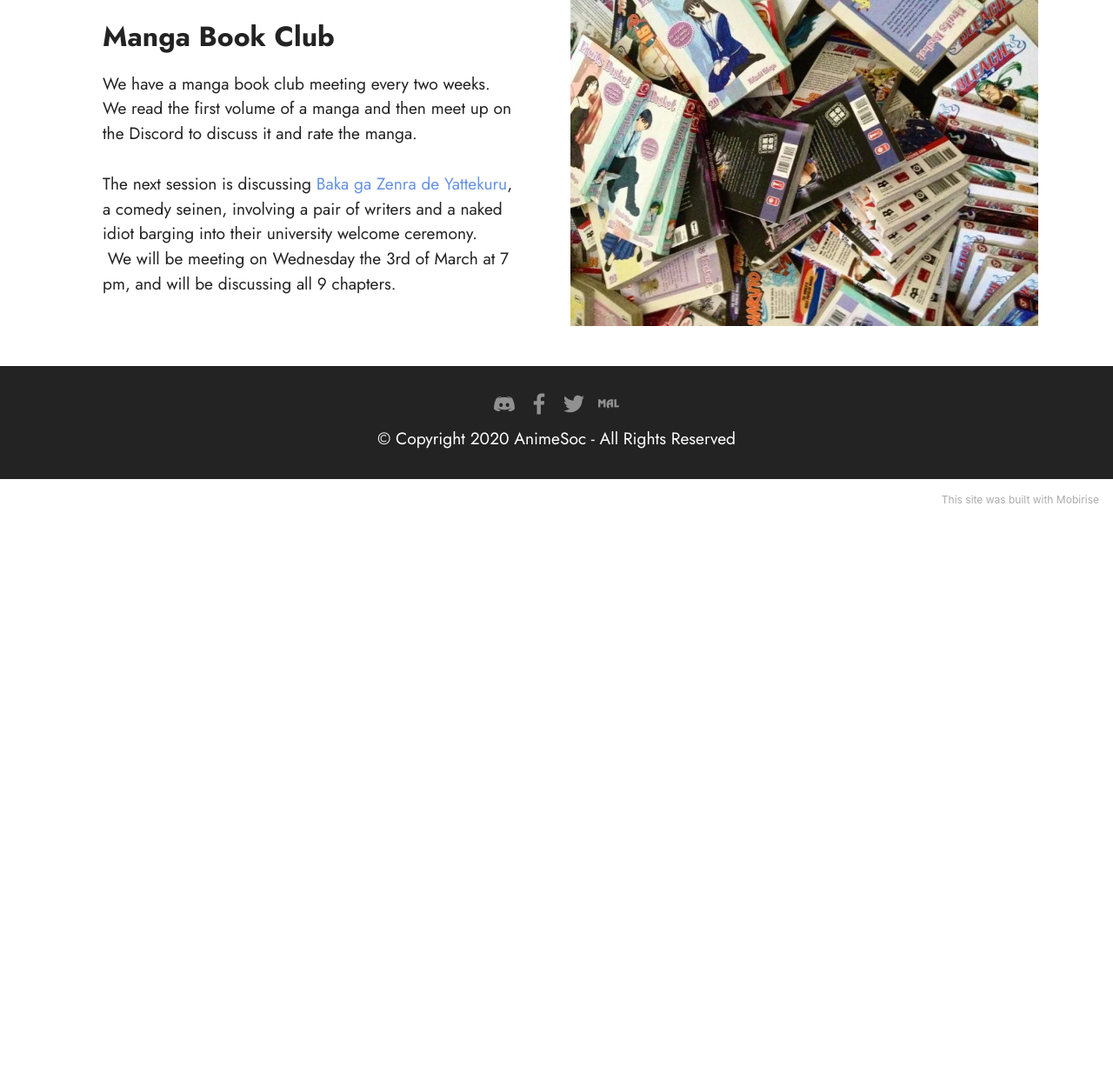
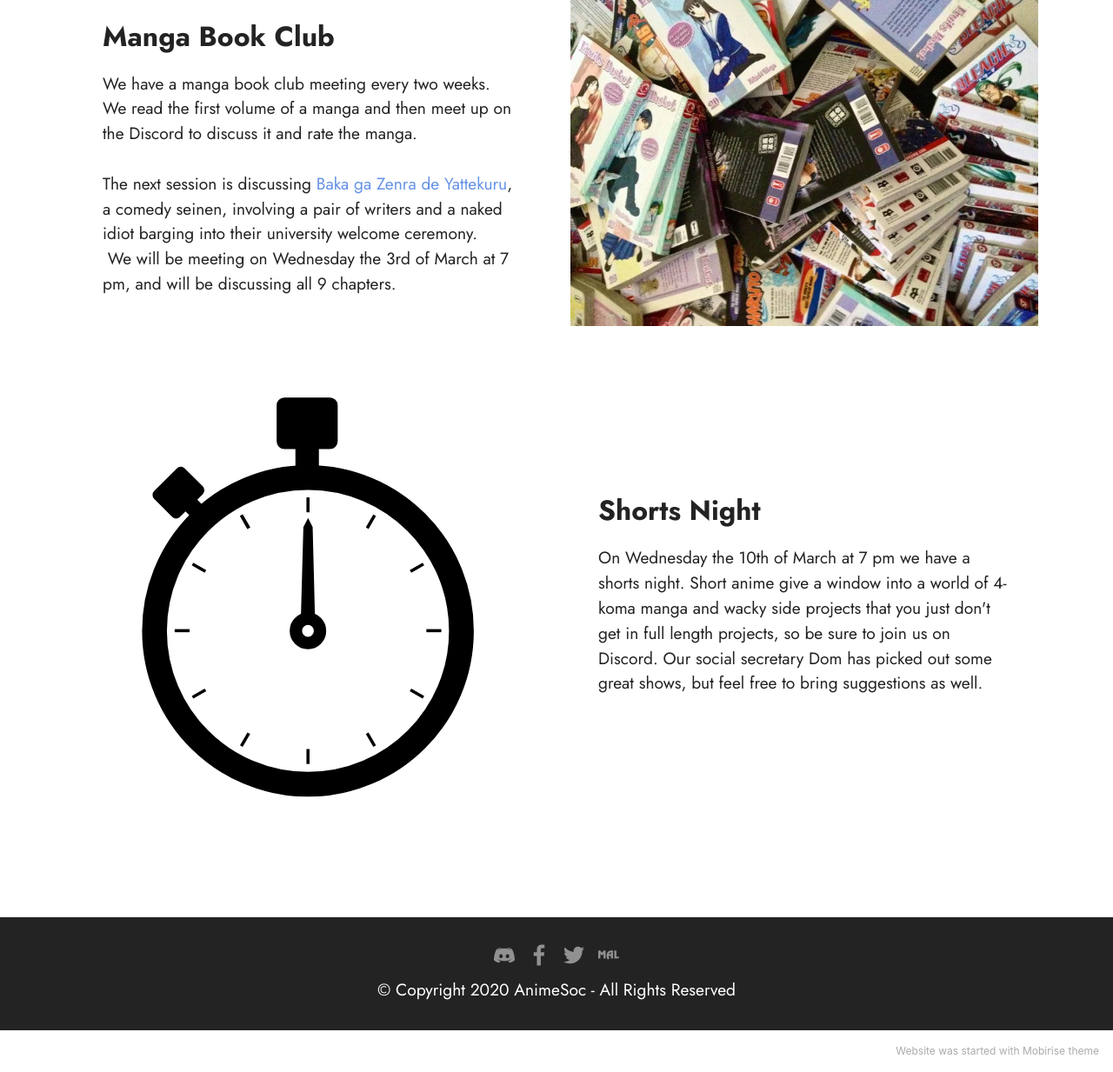
Before and after one commit to AnimeSocNotts/animesocnotts.github.io, a PHP site: page /events.html in a window 1280 px wide. Shown: the part 2139-3372 px from the top of the page at 87% size. Before the commit the page ends 2718 px from the top, so only its background shows below. Run offline with PHP 8.4, Linux system fonts and the light colour scheme.

Commit message:
Update events page

```diff
--- a/assets/images/hashes.json
+++ b/assets/images/hashes.json
@@ -1 +1 @@
-{"al59SQvth7PzNxZxAzFQ7w==":"animesoc_logo-96x96.jpg","wckMBJ6LaY83HOL46+YvqQ==":"anime_grid-2000x1002.jpg","ZZ/LygTzRvmS6bMr/2s92Q==":"anime_grid_small-300x300.jpg","zwC8SCWkO060aXY19YXu8w==":"anime_grid_small-300x210.jpg","I4HqKK8BMjaozUb6gG1uhA==":"joe-696x838.jpg","/w1dfG+pJZug/HMFyrgstA==":"joe-696x838.jpeg","bKuPHCsGDwdmeDxdqL9D+A==":"jamesfrost-696x711.jpg","Df8eHaNnuy2n0HPNJfWq+Q==":"nick-696x608.jpg","iAPPyTWckkkd7jgo4uazaQ==":"anime_question-1000x1000.jpg","MwlRxEX5NJIArJ8fcgXoZA==":"calendar-1763587.svg","/KVVwykpSNYjM1sFSkx5bg==":"cellsatwork-virus-696x391.jpg","tKrMK7DpXVwgKUSStjWlzA==":"img-20201015-wa0032-1076x807.jpg","kfxFf3sDl2yobUosF0iEUw==":"miles-696x928.jpeg","Kma9zq8sTdGA6FvK0EUTcw==":"jamesfrost-696x711.jpeg","iCX6c5YUpLagsIqLIbFoNg==":"smugboi-696x696.jpg","KnbpSp2IrhEeK4V8SCb/2A==":"hannah-696x1004.jpeg","0xXqpjvBRT1VpJaoIO5f2g==":"dom-696x928.jpeg","3s6dqhUpZJNEdt7cgjS/2g==":"popcorn-640x480.jpg","W08YMxUX50NoX7tbGu2rwg==":"calendar-1763587.svg","vFyLSZbNU5IIMrMp/vJa8w==":"kahoot-1047x868.png","/fY87XoHygIfXQvvvQ+Ahw==":"facebook%20banner%20-%20konosuba-1076x715.png","RIhfWdwmINccEnA9F0+Ykw==":"presentation-1454403.svg","vSYRzFNglv3aLDVIvl2OgA==":"question-mark-1872665-640-640x352.jpg","MUyb63UscKc+2bizPvswLw==":"amv_night-600x600.jpg"}
+{"al59SQvth7PzNxZxAzFQ7w==":"animesoc_logo-96x96.jpg","wckMBJ6LaY83HOL46+YvqQ==":"anime_grid-2000x1002.jpg","ZZ/LygTzRvmS6bMr/2s92Q==":"anime_grid_small-300x300.jpg","zwC8SCWkO060aXY19YXu8w==":"anime_grid_small-300x210.jpg","I4HqKK8BMjaozUb6gG1uhA==":"joe-696x838.jpg","/w1dfG+pJZug/HMFyrgstA==":"joe-696x838.jpeg","bKuPHCsGDwdmeDxdqL9D+A==":"jamesfrost-696x711.jpg","Df8eHaNnuy2n0HPNJfWq+Q==":"nick-696x608.jpg","iAPPyTWckkkd7jgo4uazaQ==":"anime_question-1000x1000.jpg","MwlRxEX5NJIArJ8fcgXoZA==":"calendar-1763587.svg","/KVVwykpSNYjM1sFSkx5bg==":"cellsatwork-virus-696x391.jpg","tKrMK7DpXVwgKUSStjWlzA==":"img-20201015-wa0032-1076x807.jpg","kfxFf3sDl2yobUosF0iEUw==":"miles-696x928.jpeg","Kma9zq8sTdGA6FvK0EUTcw==":"jamesfrost-696x711.jpeg","iCX6c5YUpLagsIqLIbFoNg==":"smugboi-696x696.jpg","KnbpSp2IrhEeK4V8SCb/2A==":"hannah-696x1004.jpeg","0xXqpjvBRT1VpJaoIO5f2g==":"dom-696x928.jpeg","3s6dqhUpZJNEdt7cgjS/2g==":"popcorn-640x480.jpg","W08YMxUX50NoX7tbGu2rwg==":"calendar-1763587.svg","vFyLSZbNU5IIMrMp/vJa8w==":"kahoot-1047x868.png","/fY87XoHygIfXQvvvQ+Ahw==":"facebook%20banner%20-%20konosuba-1076x715.png","RIhfWdwmINccEnA9F0+Ykw==":"presentation-1454403.svg","vSYRzFNglv3aLDVIvl2OgA==":"question-mark-1872665-640-640x352.jpg","MUyb63UscKc+2bizPvswLw==":"amv_night-600x600.jpg","N7BZD1tTk/uVa5kH/S6q2g==":"chronograph-160753.svg","Dd1URybAhqS6x8+AsPoAmw==":"chronograph-160754.svg"}
--- a/assets/mobirise/css/mbr-additional.css
+++ b/assets/mobirise/css/mbr-additional.css
@@ -1744,6 +1744,24 @@ a {
     padding: 2rem;
   }
 }
+.cid-spNplgRVsZ {
+  padding-top: 0rem;
+  padding-bottom: 6rem;
+  background-color: #ffffff;
+}
+@media (max-width: 991px) {
+  .cid-spNplgRVsZ .image-wrapper {
+    margin-bottom: 1rem;
+  }
+}
+.cid-spNplgRVsZ img {
+  width: 100%;
+}
+@media (min-width: 992px) {
+  .cid-spNplgRVsZ .text-wrapper {
+    padding: 2rem;
+  }
+}
 .cid-sa2HO7otIW {
   padding-top: 2rem;
   padding-bottom: 2rem;
--- a/events.html
+++ b/events.html
@@ -181,6 +181,30 @@
     </div>
 </section>
 
+<section class="image1 cid-spNplgRVsZ" id="image1-y">
+
+
+
+
+    <div class="container">
+        <div class="row align-items-center">
+            <div class="col-12 col-lg-6">
+                <div class="image-wrapper">
+                    <img src="assets/images/chronograph-160754.svg" alt="Stopwatch graphic">
+
+                </div>
+            </div>
+            <div class="col-12 col-lg">
+                <div class="text-wrapper">
+                    <h3 class="mbr-section-title mbr-fonts-style mb-3 display-5">
+                        <strong>Shorts Night</strong></h3>
+                    <p class="mbr-text mbr-fonts-style display-7">On Wednesday the 10th of March at 7 pm we have a shorts night. Short anime give a window into a world of 4-koma manga and wacky side projects that you just don't get in full length projects, so be sure to join us on Discord. Our social secretary Dom has picked out some great shows, but feel free to bring suggestions as well.</p>
+                </div>
+            </div>
+        </div>
+    </div>
+</section>
+
 <section class="footer3 cid-sa2HO7otIW" once="footers" id="footer3-e">
 
 
@@ -222,7 +246,7 @@
             </div>
         </div>
     </div>
-</section><section style="background-color: #fff; font-family: -apple-system, BlinkMacSystemFont, 'Segoe UI', 'Roboto', 'Helvetica Neue', Arial, sans-serif; color:#aaa; font-size:12px; padding: 0; align-items: center; display: flex;"><a href="https://mobirise.site/m" style="flex: 1 1; height: 3rem; padding-left: 1rem;"></a><p style="flex: 0 0 auto; margin:0; padding-right:1rem;"><a href="https://mobirise.site/c" style="color:#aaa;">This</a> site was built with Mobirise</p></section><script src="assets/web/assets/jquery/jquery.min.js"></script>  <script src="assets/popper/popper.min.js"></script>  <script src="assets/tether/tether.min.js"></script>  <script src="assets/bootstrap/js/bootstrap.min.js"></script>  <script src="assets/smoothscroll/smooth-scroll.js"></script>  <script src="assets/dropdown/js/nav-dropdown.js"></script>  <script src="assets/dropdown/js/navbar-dropdown.js"></script>  <script src="assets/touchswipe/jquery.touch-swipe.min.js"></script>  <script src="assets/theme/js/script.js"></script>
+</section><section style="background-color: #fff; font-family: -apple-system, BlinkMacSystemFont, 'Segoe UI', 'Roboto', 'Helvetica Neue', Arial, sans-serif; color:#aaa; font-size:12px; padding: 0; align-items: center; display: flex;"><a href="https://mobirise.site/o" style="flex: 1 1; height: 3rem; padding-left: 1rem;"></a><p style="flex: 0 0 auto; margin:0; padding-right:1rem;"><a href="https://mobirise.site/s" style="color:#aaa;">Website</a> was started with Mobirise theme</p></section><script src="assets/web/assets/jquery/jquery.min.js"></script>  <script src="assets/popper/popper.min.js"></script>  <script src="assets/tether/tether.min.js"></script>  <script src="assets/bootstrap/js/bootstrap.min.js"></script>  <script src="assets/smoothscroll/smooth-scroll.js"></script>  <script src="assets/dropdown/js/nav-dropdown.js"></script>  <script src="assets/dropdown/js/navbar-dropdown.js"></script>  <script src="assets/touchswipe/jquery.touch-swipe.min.js"></script>  <script src="assets/theme/js/script.js"></script>
 
 
 </body>
--- a/index.html
+++ b/index.html
@@ -311,7 +311,7 @@
             </div>
         </div>
     </div>
-</section><section style="background-color: #fff; font-family: -apple-system, BlinkMacSystemFont, 'Segoe UI', 'Roboto', 'Helvetica Neue', Arial, sans-serif; color:#aaa; font-size:12px; padding: 0; align-items: center; display: flex;"><a href="https://mobirise.site/r" style="flex: 1 1; height: 3rem; padding-left: 1rem;"></a><p style="flex: 0 0 auto; margin:0; padding-right:1rem;">Set up your own website with <a href="https://mobirise.site/z" style="color:#aaa;">Mobirise</a></p></section><script src="assets/web/assets/jquery/jquery.min.js"></script>  <script src="assets/popper/popper.min.js"></script>  <script src="assets/tether/tether.min.js"></script>  <script src="assets/bootstrap/js/bootstrap.min.js"></script>  <script src="assets/smoothscroll/smooth-scroll.js"></script>  <script src="assets/dropdown/js/nav-dropdown.js"></script>  <script src="assets/dropdown/js/navbar-dropdown.js"></script>  <script src="assets/touchswipe/jquery.touch-swipe.min.js"></script>  <script src="assets/parallax/jarallax.min.js"></script>  <script src="assets/theme/js/script.js"></script>
+</section><section style="background-color: #fff; font-family: -apple-system, BlinkMacSystemFont, 'Segoe UI', 'Roboto', 'Helvetica Neue', Arial, sans-serif; color:#aaa; font-size:12px; padding: 0; align-items: center; display: flex;"><a href="https://mobirise.site/t" style="flex: 1 1; height: 3rem; padding-left: 1rem;"></a><p style="flex: 0 0 auto; margin:0; padding-right:1rem;">Page was <a href="https://mobirise.site/h" style="color:#aaa;">created with</a> Mobirise</p></section><script src="assets/web/assets/jquery/jquery.min.js"></script>  <script src="assets/popper/popper.min.js"></script>  <script src="assets/tether/tether.min.js"></script>  <script src="assets/bootstrap/js/bootstrap.min.js"></script>  <script src="assets/smoothscroll/smooth-scroll.js"></script>  <script src="assets/dropdown/js/nav-dropdown.js"></script>  <script src="assets/dropdown/js/navbar-dropdown.js"></script>  <script src="assets/touchswipe/jquery.touch-swipe.min.js"></script>  <script src="assets/parallax/jarallax.min.js"></script>  <script src="assets/theme/js/script.js"></script>
 
 
 </body>
```
Also changed, not shown: archives.html (+6 -6 lines), assets/images/chronograph-160754.svg (added), assets/theme/js/script.js, 1 other file.
